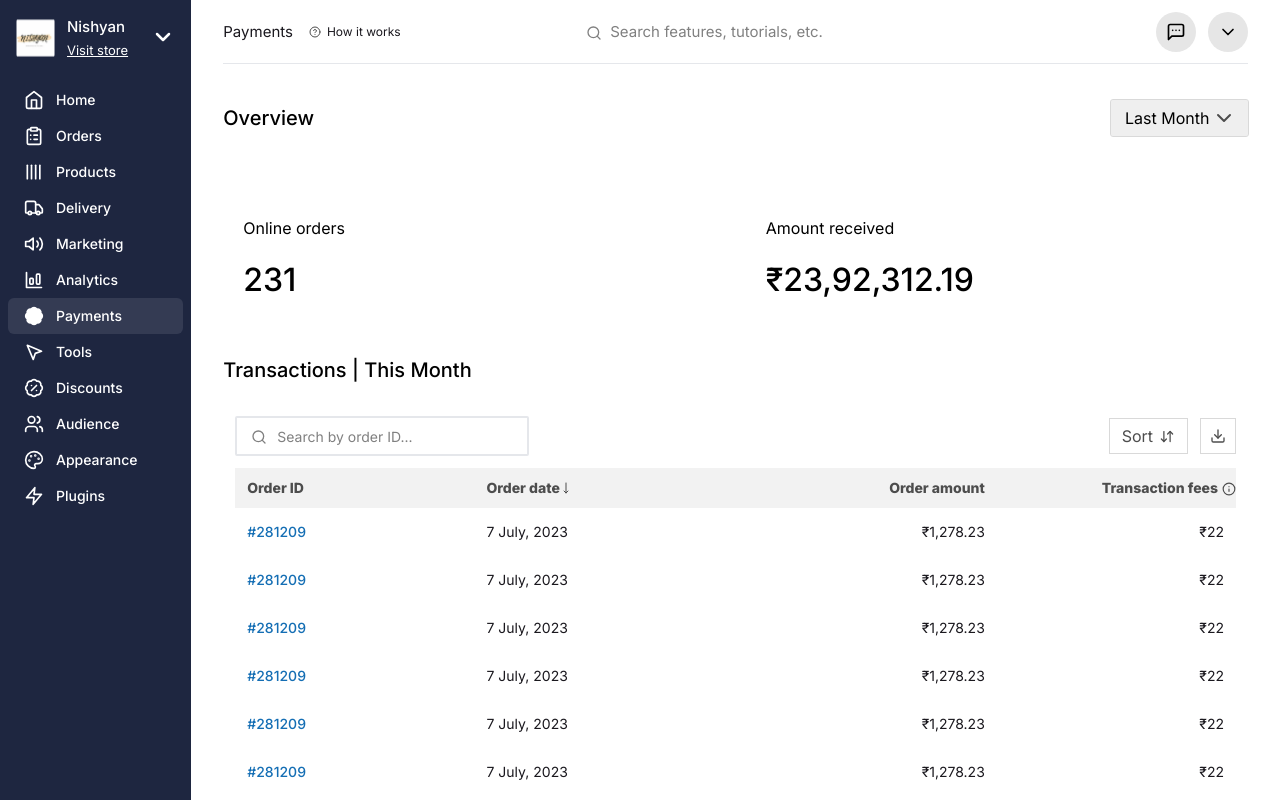
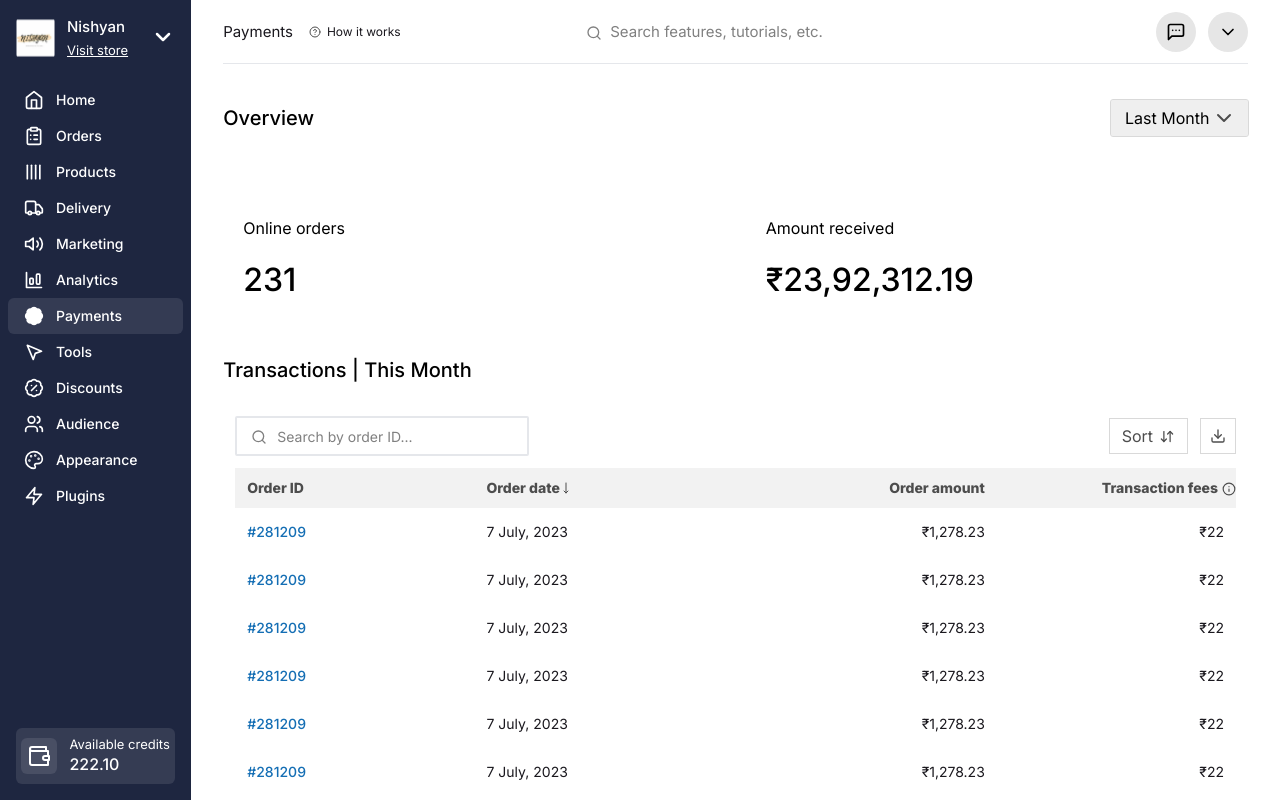
Before and after one commit to avsssai/dukaan-challenge, a React (Vite) app: page / in a window 1280 px wide. Shown: the top 800 px of the page. Built offline with nearby package versions, Linux system fonts and the light colour scheme.

Commit message:
added content y scroll

```diff
--- a/src/App.tsx
+++ b/src/App.tsx
@@ -17,8 +17,8 @@ import Button from "./components/Button";
 
 function App() {
 	return (
-		<div className='min-h-screen flex'>
-			<section className='basis-[224px] overflow-y-clip bg-navbar min-h-full text-white px-2 py-4  flex-col gap-4 hidden md:flex'>
+		<div className='h-screen flex'>
+			<section className='basis-[224px] overflow-clip bg-navbar min-h-full max-h-screen text-white px-2 py-4  flex-col gap-4 hidden md:flex'>
 				<div className='px-2 flex gap-3 h-[42px] mb-2'>
 					<div className='w-[39px] py-[1px] relative'>
 						<img
```
